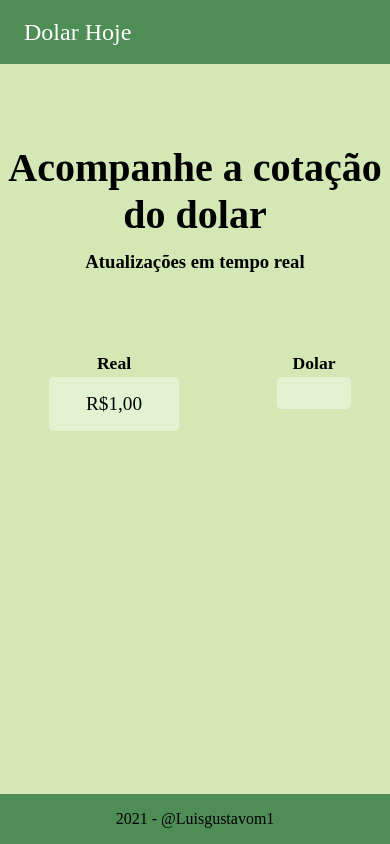
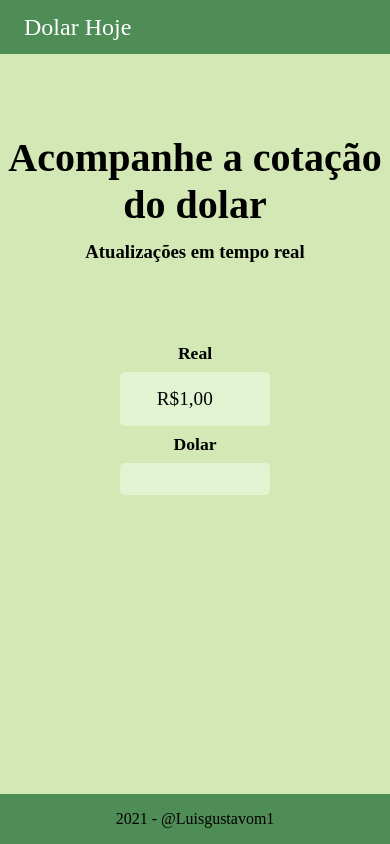
Before and after one commit to Luisgustavom1/CotacaoDolarHoje, a plain HTML site: page index.html in a window 390 px wide. Drawn offline with Linux system fonts and the light colour scheme; no server answers.

Commit message:
Mode responsive

```diff
--- a/index.html
+++ b/index.html
@@ -32,7 +32,7 @@
             justify-content: left;
             height: 40px;
             margin-bottom: 2.8rem;
-            padding: 2.0rem 0;
+            padding: 1.7rem 0;
         }
         .headerTxt{
             margin-left: 1.5rem;
@@ -45,7 +45,6 @@
             flex-direction: column;
             align-items: center;
             text-align: center;
-
         }
         h1{
             font-size: 2.5rem;
@@ -90,6 +89,15 @@
         .dolar.down{
             background-color: #D90718;
         }
+        @media(max-width: 400px){
+            section.cards{
+                flex-direction: column;
+                width: 150px;
+            }
+            .preço{
+                margin: .3rem 0;
+            }
+        }
     </style>
 </head>
 <body>
```
